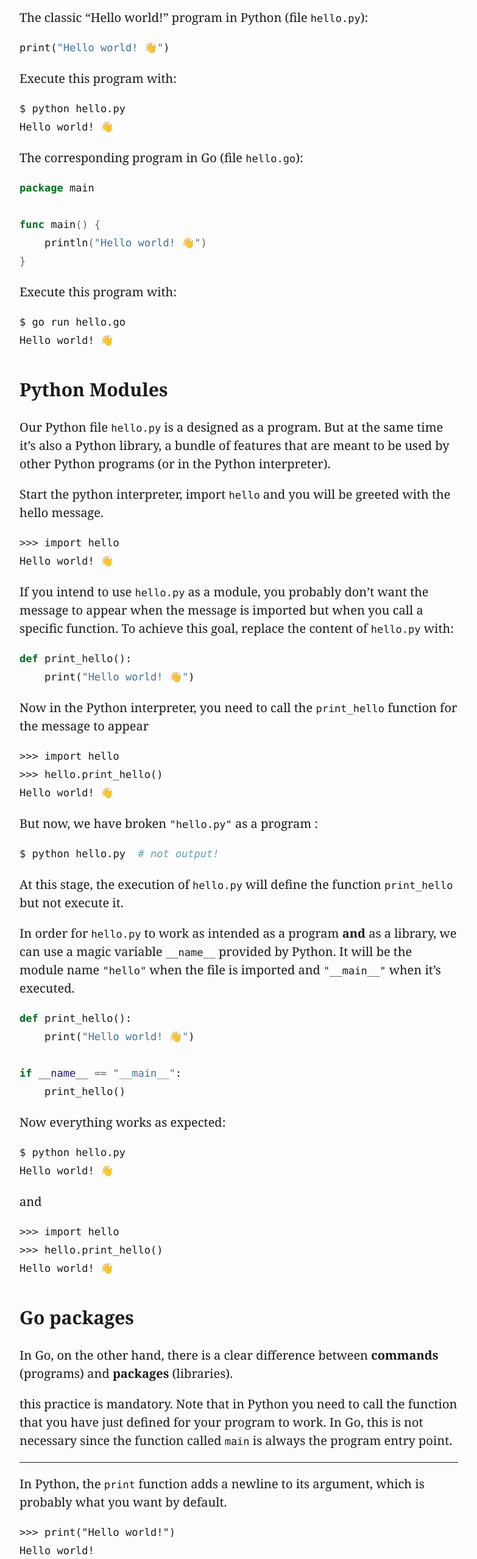
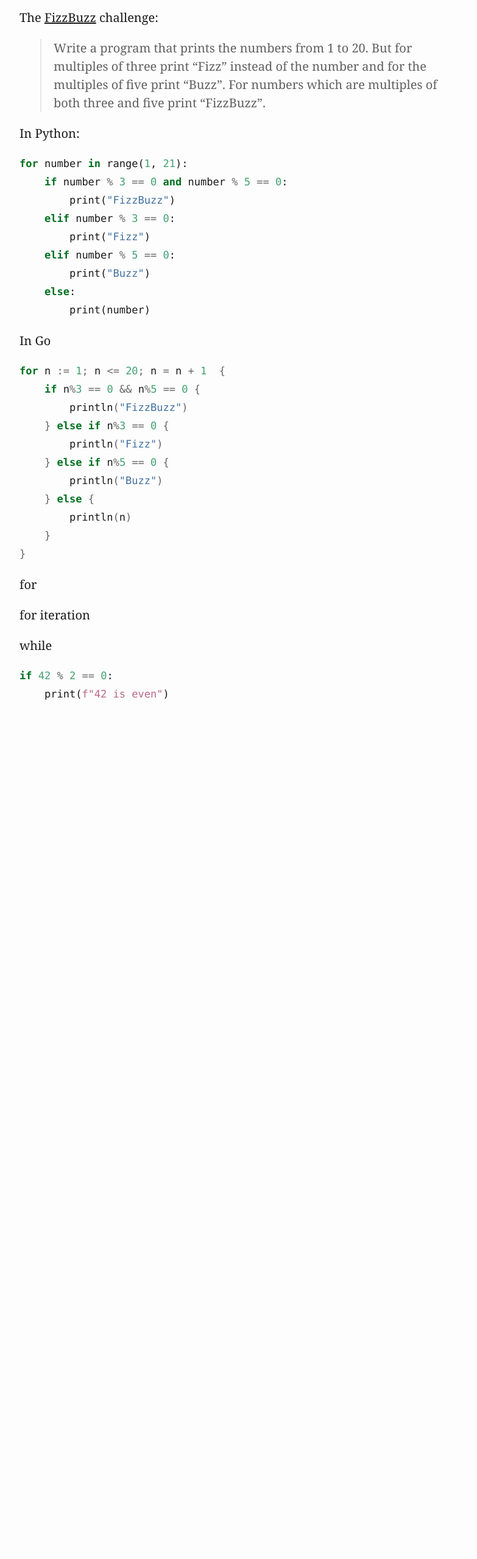
Before and after one commit to boisgera/python-to-go, a plain HTML site: page tmp.html in a window 1280 px wide. Shown: the part 179-2736 px from the top of the page at 61% size, without its empty margins (248-1031 px from the left). After the commit the page ends 1403 px from the top, so only its background shows below. Drawn offline with Linux system fonts and the light colour scheme.

Commit message:
🚧 Snapshot

```diff
--- a/tmp.html
+++ b/tmp.html
@@ -4,7 +4,7 @@
   <meta charset="utf-8" />
   <meta name="generator" content="pandoc" />
   <meta name="viewport" content="width=device-width, initial-scale=1.0, user-scalable=yes" />
-  <title>Hello world</title>
+  <title>Control Flow</title>
   <style>
     html {
       line-height: 1.5;
@@ -222,94 +222,43 @@
   <![endif]-->
 </head>
 <body>
-<h1 id="hello-world">Hello world!</h1>
-<p>The classic “Hello world!” program in Python (file
-<code>hello.py</code>):</p>
+<h1 id="control-flow">Control Flow</h1>
+<p>The <a href="https://en.wikipedia.org/wiki/Fizz_buzz">FizzBuzz</a>
+challenge:</p>
+<blockquote>
+<p>Write a program that prints the numbers from 1 to 20. But for
+multiples of three print “Fizz” instead of the number and for the
+multiples of five print “Buzz”. For numbers which are multiples of both
+three and five print “FizzBuzz”.</p>
+</blockquote>
+<p>In Python:</p>
 <div class="sourceCode" id="cb1"><pre
-class="sourceCode python"><code class="sourceCode python"><span id="cb1-1"><a href="#cb1-1" aria-hidden="true" tabindex="-1"></a><span class="bu">print</span>(<span class="st">&quot;Hello world! 👋&quot;</span>)</span></code></pre></div>
-<p>Execute this program with:</p>
-<div class="sourceCode" id="cb2"><pre
-class="sourceCode bash"><code class="sourceCode bash"><span id="cb2-1"><a href="#cb2-1" aria-hidden="true" tabindex="-1"></a><span class="ex">$</span> python hello.py</span>
-<span id="cb2-2"><a href="#cb2-2" aria-hidden="true" tabindex="-1"></a><span class="ex">Hello</span> world! 👋</span></code></pre></div>
-<p>The corresponding program in Go (file <code>hello.go</code>):</p>
-<div class="sourceCode" id="cb3"><pre class="sourceCode go"><code class="sourceCode go"><span id="cb3-1"><a href="#cb3-1" aria-hidden="true" tabindex="-1"></a><span class="kw">package</span> main</span>
-<span id="cb3-2"><a href="#cb3-2" aria-hidden="true" tabindex="-1"></a></span>
-<span id="cb3-3"><a href="#cb3-3" aria-hidden="true" tabindex="-1"></a><span class="kw">func</span> main<span class="op">()</span> <span class="op">{</span></span>
-<span id="cb3-4"><a href="#cb3-4" aria-hidden="true" tabindex="-1"></a>    <span class="bu">println</span><span class="op">(</span><span class="st">&quot;Hello world! 👋&quot;</span><span class="op">)</span></span>
-<span id="cb3-5"><a href="#cb3-5" aria-hidden="true" tabindex="-1"></a><span class="op">}</span></span></code></pre></div>
-<p>Execute this program with:</p>
-<div class="sourceCode" id="cb4"><pre
-class="sourceCode bash"><code class="sourceCode bash"><span id="cb4-1"><a href="#cb4-1" aria-hidden="true" tabindex="-1"></a><span class="ex">$</span> go run hello.go</span>
-<span id="cb4-2"><a href="#cb4-2" aria-hidden="true" tabindex="-1"></a><span class="ex">Hello</span> world! 👋</span></code></pre></div>
-<h2 id="python-modules">Python Modules</h2>
-<p>Our Python file <code>hello.py</code> is a designed as a program. But
-at the same time it’s also a Python library, a bundle of features that
-are meant to be used by other Python programs (or in the Python
-interpreter).</p>
-<p>Start the python interpreter, import <code>hello</code> and you will
-be greeted with the hello message.</p>
-<pre class="pycon"><code>&gt;&gt;&gt; import hello
-Hello world! 👋</code></pre>
-<p>If you intend to use <code>hello.py</code> as a module, you probably
-don’t want the message to appear when the message is imported but when
-you call a specific function. To achieve this goal, replace the content
-of <code>hello.py</code> with:</p>
-<div class="sourceCode" id="cb6"><pre
-class="sourceCode python"><code class="sourceCode python"><span id="cb6-1"><a href="#cb6-1" aria-hidden="true" tabindex="-1"></a><span class="kw">def</span> print_hello():</span>
-<span id="cb6-2"><a href="#cb6-2" aria-hidden="true" tabindex="-1"></a>    <span class="bu">print</span>(<span class="st">&quot;Hello world! 👋&quot;</span>)</span></code></pre></div>
-<p>Now in the Python interpreter, you need to call the
-<code>print_hello</code> function for the message to appear</p>
-<pre class="pycon"><code>&gt;&gt;&gt; import hello
-&gt;&gt;&gt; hello.print_hello()
-Hello world! 👋</code></pre>
-<p>But now, we have broken <code>"hello.py"</code> as a program :</p>
-<div class="sourceCode" id="cb8"><pre
-class="sourceCode bash"><code class="sourceCode bash"><span id="cb8-1"><a href="#cb8-1" aria-hidden="true" tabindex="-1"></a><span class="ex">$</span> python hello.py  <span class="co"># not output!</span></span></code></pre></div>
-<p>At this stage, the execution of <code>hello.py</code> will define the
-function <code>print_hello</code> but not execute it.</p>
-<p>In order for <code>hello.py</code> to work as intended as a program
-<strong>and</strong> as a library, we can use a magic variable
-<code>__name__</code> provided by Python. It will be the module name
-<code>"hello"</code> when the file is imported and
-<code>"__main__"</code> when it’s executed.</p>
-<div class="sourceCode" id="cb9"><pre
-class="sourceCode python"><code class="sourceCode python"><span id="cb9-1"><a href="#cb9-1" aria-hidden="true" tabindex="-1"></a><span class="kw">def</span> print_hello():</span>
-<span id="cb9-2"><a href="#cb9-2" aria-hidden="true" tabindex="-1"></a>    <span class="bu">print</span>(<span class="st">&quot;Hello world! 👋&quot;</span>)</span>
-<span id="cb9-3"><a href="#cb9-3" aria-hidden="true" tabindex="-1"></a></span>
-<span id="cb9-4"><a href="#cb9-4" aria-hidden="true" tabindex="-1"></a><span class="cf">if</span> <span class="va">__name__</span> <span class="op">==</span> <span class="st">&quot;__main__&quot;</span>:</span>
-<span id="cb9-5"><a href="#cb9-5" aria-hidden="true" tabindex="-1"></a>    print_hello()</span></code></pre></div>
-<p>Now everything works as expected:</p>
-<div class="sourceCode" id="cb10"><pre
-class="sourceCode bash"><code class="sourceCode bash"><span id="cb10-1"><a href="#cb10-1" aria-hidden="true" tabindex="-1"></a><span class="ex">$</span> python hello.py</span>
-<span id="cb10-2"><a href="#cb10-2" aria-hidden="true" tabindex="-1"></a><span class="ex">Hello</span> world! 👋</span></code></pre></div>
-<p>and</p>
-<pre class="pycon"><code>&gt;&gt;&gt; import hello
-&gt;&gt;&gt; hello.print_hello()
-Hello world! 👋</code></pre>
-<h2 id="go-packages">Go packages</h2>
-<p>In Go, on the other hand, there is a clear difference between
-<strong>commands</strong> (programs) and <strong>packages</strong>
-(libraries).</p>
-<p>this practice is mandatory. Note that in Python you need to call the
-function that you have just defined for your program to work. In Go,
-this is not necessary since the function called <code>main</code> is
-always the program entry point.</p>
-<hr />
-<p>In Python, the <code>print</code> function adds a newline to its
-argument, which is probably what you want by default.</p>
-<pre><code>&gt;&gt;&gt; print(&quot;Hello world!&quot;)
-Hello world!
-&gt;&gt;&gt;</code></pre>
-<p>Use the <code>end</code> parameter to override this behavior, for
-example to get rid of this extra newline.</p>
-<pre><code>&gt;&gt;&gt; print(&quot;Hello world!&quot;, end=&quot;&quot;)
-Hello world!&gt;&gt;&gt;</code></pre>
-<p>In Go, the <code>print</code> does not add a newline</p>
-<pre><code>&gt; print(&quot;Hello world!&quot;)
-Hello world!&gt;</code></pre>
-<p>but the <code>println</code> function does</p>
-<pre><code>&gt; println(&quot;Hello world!&quot;)
-Hello world!
-&gt;</code></pre>
+class="sourceCode python"><code class="sourceCode python"><span id="cb1-1"><a href="#cb1-1" aria-hidden="true" tabindex="-1"></a><span class="cf">for</span> number <span class="kw">in</span> <span class="bu">range</span>(<span class="dv">1</span>, <span class="dv">21</span>):</span>
+<span id="cb1-2"><a href="#cb1-2" aria-hidden="true" tabindex="-1"></a>    <span class="cf">if</span> number <span class="op">%</span> <span class="dv">3</span> <span class="op">==</span> <span class="dv">0</span> <span class="kw">and</span> number <span class="op">%</span> <span class="dv">5</span> <span class="op">==</span> <span class="dv">0</span>:</span>
+<span id="cb1-3"><a href="#cb1-3" aria-hidden="true" tabindex="-1"></a>        <span class="bu">print</span>(<span class="st">&quot;FizzBuzz&quot;</span>)</span>
+<span id="cb1-4"><a href="#cb1-4" aria-hidden="true" tabindex="-1"></a>    <span class="cf">elif</span> number <span class="op">%</span> <span class="dv">3</span> <span class="op">==</span> <span class="dv">0</span>:</span>
+<span id="cb1-5"><a href="#cb1-5" aria-hidden="true" tabindex="-1"></a>        <span class="bu">print</span>(<span class="st">&quot;Fizz&quot;</span>)</span>
+<span id="cb1-6"><a href="#cb1-6" aria-hidden="true" tabindex="-1"></a>    <span class="cf">elif</span> number <span class="op">%</span> <span class="dv">5</span> <span class="op">==</span> <span class="dv">0</span>:</span>
+<span id="cb1-7"><a href="#cb1-7" aria-hidden="true" tabindex="-1"></a>        <span class="bu">print</span>(<span class="st">&quot;Buzz&quot;</span>)</span>
+<span id="cb1-8"><a href="#cb1-8" aria-hidden="true" tabindex="-1"></a>    <span class="cf">else</span>:</span>
+<span id="cb1-9"><a href="#cb1-9" aria-hidden="true" tabindex="-1"></a>        <span class="bu">print</span>(number)</span></code></pre></div>
+<p>In Go</p>
+<div class="sourceCode" id="cb2"><pre class="sourceCode go"><code class="sourceCode go"><span id="cb2-1"><a href="#cb2-1" aria-hidden="true" tabindex="-1"></a><span class="kw">for</span> n <span class="op">:=</span> <span class="dv">1</span><span class="op">;</span> n <span class="op">&lt;=</span> <span class="dv">20</span><span class="op">;</span> n <span class="op">=</span> n <span class="op">+</span> <span class="dv">1</span>  <span class="op">{</span></span>
+<span id="cb2-2"><a href="#cb2-2" aria-hidden="true" tabindex="-1"></a>    <span class="kw">if</span> n<span class="op">%</span><span class="dv">3</span> <span class="op">==</span> <span class="dv">0</span> <span class="op">&amp;&amp;</span> n<span class="op">%</span><span class="dv">5</span> <span class="op">==</span> <span class="dv">0</span> <span class="op">{</span></span>
+<span id="cb2-3"><a href="#cb2-3" aria-hidden="true" tabindex="-1"></a>        <span class="bu">println</span><span class="op">(</span><span class="st">&quot;FizzBuzz&quot;</span><span class="op">)</span>    </span>
+<span id="cb2-4"><a href="#cb2-4" aria-hidden="true" tabindex="-1"></a>    <span class="op">}</span> <span class="kw">else</span> <span class="kw">if</span> n<span class="op">%</span><span class="dv">3</span> <span class="op">==</span> <span class="dv">0</span> <span class="op">{</span></span>
+<span id="cb2-5"><a href="#cb2-5" aria-hidden="true" tabindex="-1"></a>        <span class="bu">println</span><span class="op">(</span><span class="st">&quot;Fizz&quot;</span><span class="op">)</span></span>
+<span id="cb2-6"><a href="#cb2-6" aria-hidden="true" tabindex="-1"></a>    <span class="op">}</span> <span class="kw">else</span> <span class="kw">if</span> n<span class="op">%</span><span class="dv">5</span> <span class="op">==</span> <span class="dv">0</span> <span class="op">{</span></span>
+<span id="cb2-7"><a href="#cb2-7" aria-hidden="true" tabindex="-1"></a>        <span class="bu">println</span><span class="op">(</span><span class="st">&quot;Buzz&quot;</span><span class="op">)</span></span>
+<span id="cb2-8"><a href="#cb2-8" aria-hidden="true" tabindex="-1"></a>    <span class="op">}</span> <span class="kw">else</span> <span class="op">{</span></span>
+<span id="cb2-9"><a href="#cb2-9" aria-hidden="true" tabindex="-1"></a>        <span class="bu">println</span><span class="op">(</span>n<span class="op">)</span></span>
+<span id="cb2-10"><a href="#cb2-10" aria-hidden="true" tabindex="-1"></a>    <span class="op">}</span></span>
+<span id="cb2-11"><a href="#cb2-11" aria-hidden="true" tabindex="-1"></a><span class="op">}</span></span></code></pre></div>
+<p>for</p>
+<p>for iteration</p>
+<p>while</p>
+<div class="sourceCode" id="cb3"><pre
+class="sourceCode python"><code class="sourceCode python"><span id="cb3-1"><a href="#cb3-1" aria-hidden="true" tabindex="-1"></a><span class="cf">if</span> <span class="dv">42</span> <span class="op">%</span> <span class="dv">2</span> <span class="op">==</span> <span class="dv">0</span>:</span>
+<span id="cb3-2"><a href="#cb3-2" aria-hidden="true" tabindex="-1"></a>    <span class="bu">print</span>(<span class="ss">f&quot;42 is even&quot;</span>)</span></code></pre></div>
 </body>
 </html>
```
Also changed, not shown: Control Flow.md (+34 -2 lines), Variables.md (+9 -13 lines).
